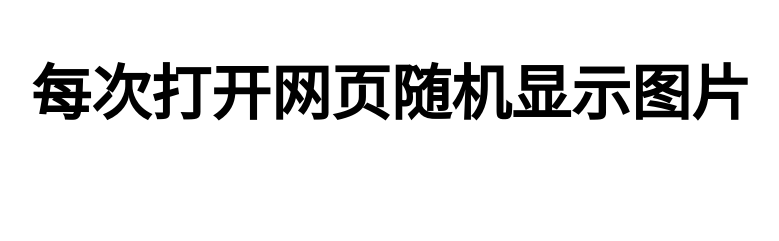
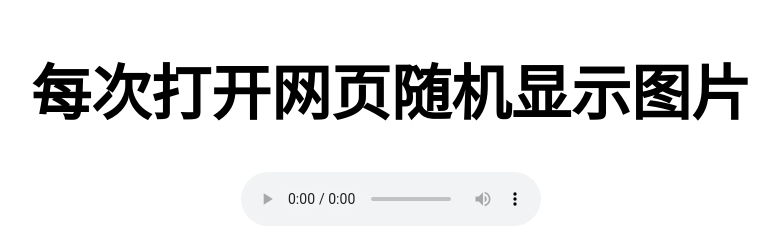
Before and after one commit to folding-fan/black.github.io, a plain HTML site: page index.html in a window 1280 px wide. Shown: the part 601-842 px from the top of the page, without its empty margins (249-1028 px from the left). Before the commit the page ends 800 px from the top, so only its background shows below. Drawn offline with Linux system fonts and the light colour scheme.

Commit message:
Update index.html

```diff
--- a/index.html
+++ b/index.html
@@ -16,5 +16,6 @@
 			document.write("<img src='https://folding-fan.github.io/black.github.io/"+id+".gif'>")
 		</script>
 		<h1><strong>每次打开网页随机显示图片</strong></h1>
+		<audio src="https://folding-fan.github.io/black.github.io/ikun.mp3" loop="loop" controls="controls" autoplay="autoplay"></audio>
 	</body>
 </html>
```
